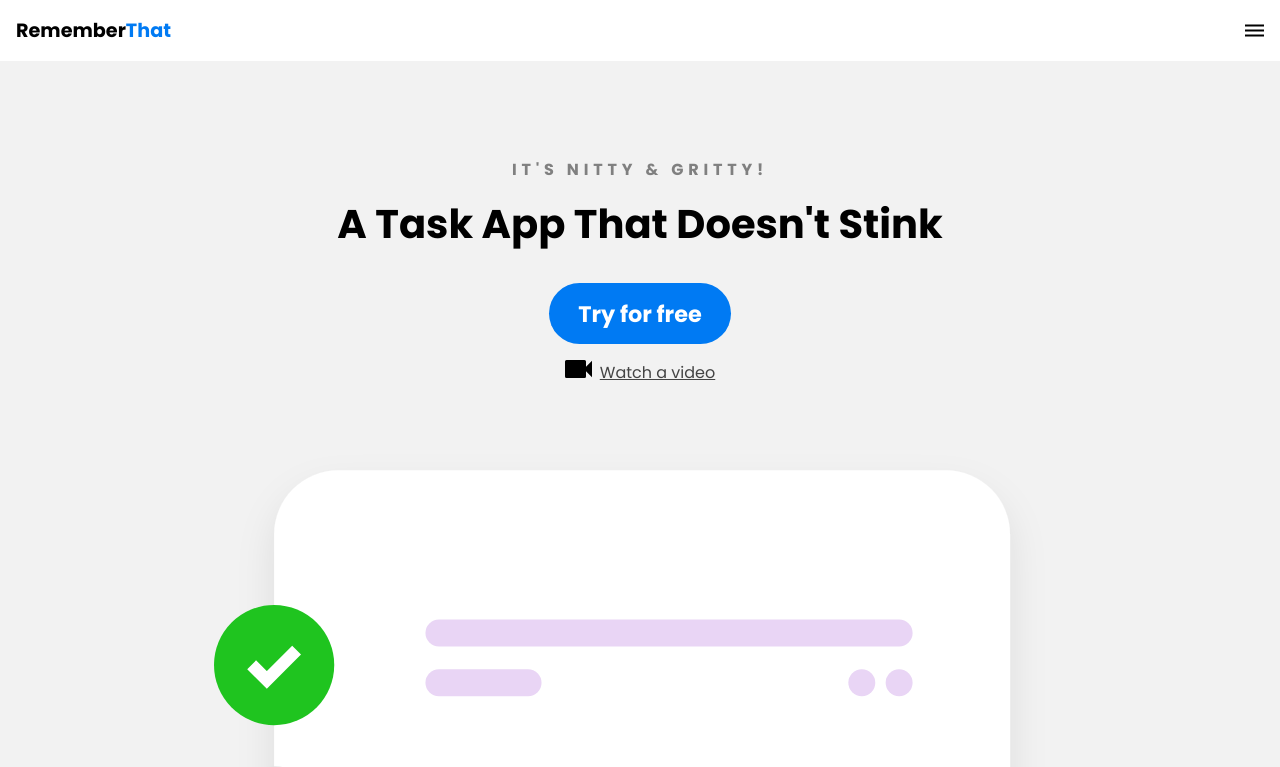
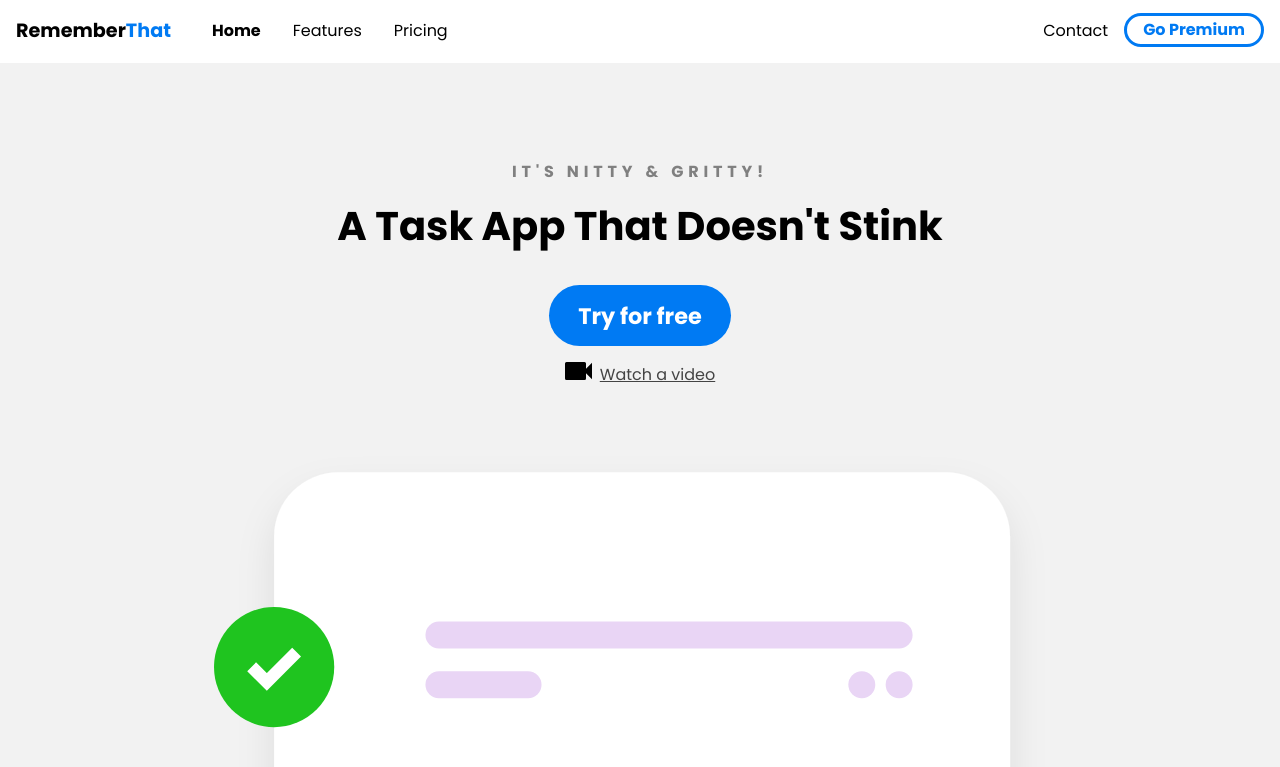
Before and after one commit to study-hary-id/javascript-simple-applications, a plain HTML site: page index.html in a window 1280 px wide. Shown: the top 767 px of the page. Drawn offline with Linux system fonts and the light colour scheme.

Commit message:
Add style to navbar on different viewport

```diff
--- a/css/style.scss
+++ b/css/style.scss
@@ -230,3 +230,57 @@
   padding: 0.8em 2em;
   width: unset;
 }
+
+// Media queries
+@media only screen and (min-width: 768px) {
+  .mobile-menu,
+  .mobile-menu-exit {
+    display: none;
+  }
+  .navbar .container {
+    display: grid;
+    grid-template-columns: 180px auto;
+    justify-content: unset;
+  }
+  .navbar nav {
+    display: flex;
+    justify-content: space-between;
+    background: none;
+    position: unset;
+    height: auto;
+    width: 100%;
+    padding: 0;
+
+    ul {
+      display: flex;
+    }
+
+    li {
+      a {
+        color: black;
+        font-size: 1em;
+        padding: 0.1em 1em;
+      }
+    }
+
+    ul.primary-nav {
+      margin: 0;
+    }
+
+    li.current a {
+      font-weight: bold;
+    }
+
+    li.go-premium-cta a {
+      color: var(--primary-color);
+      border: 3px solid var(--primary-color);
+      font-weight: bold;
+      border-radius: 5em;
+      margin-top: -0.2em;
+      &:hover {
+        background: var(--primary-color);
+        color: white;
+      }
+    }
+  }
+}
```
Also changed, not shown: css/style.css, 1 other file.
